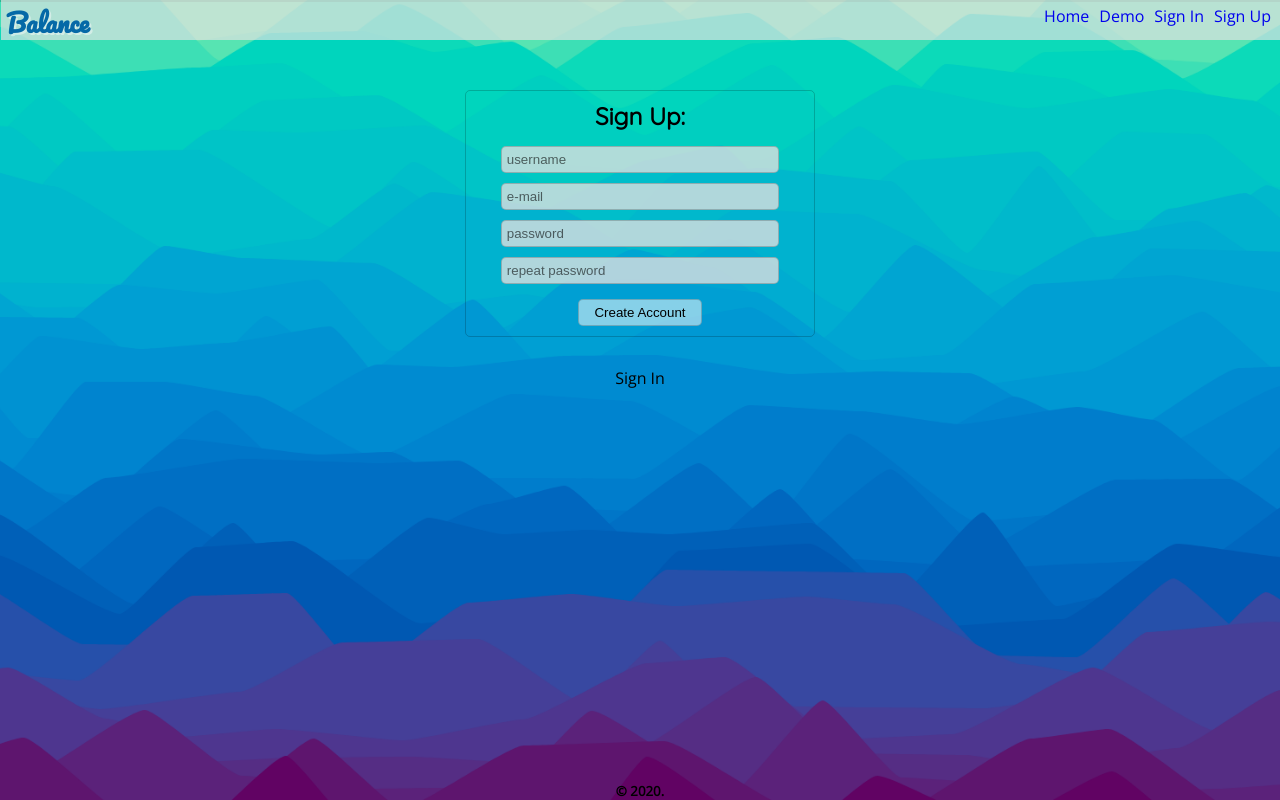
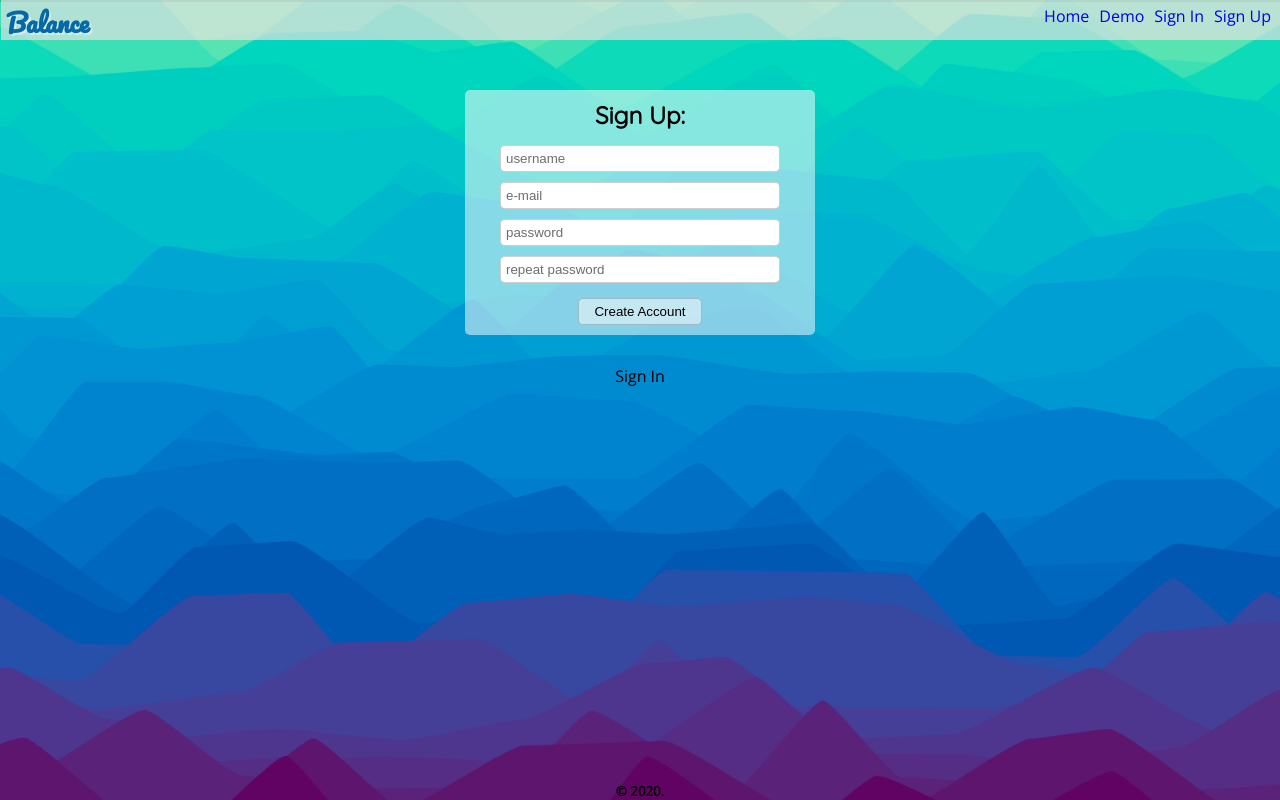
Before and after one commit to Cosmic-Noir/balance-app, a React (Create React App) app: page /signUp in a window 1280 px wide. Built offline with nearby package versions, Linux system fonts and the light colour scheme.

Commit message:
Adjust widths

```diff
--- a/src/App.css
+++ b/src/App.css
@@ -61,7 +61,7 @@ input:focus {
 input,
 select,
 option {
-  background-color: rgba(224, 224, 224, 0.788);
+  background-color: white;
   border: 1px solid rgba(0, 0, 0, 0.192);
   border-radius: 5px;
   color: black;
@@ -74,6 +74,11 @@ main {
   flex: 1 0 auto;
   justify-content: center;
   align-items: center;
+}
+
+.opaqueBack {
+  border-radius: 5px;
+  background-color: rgba(251, 251, 251, 0.534);
 }
 
 /* Global class sytles */
@@ -97,7 +102,6 @@ main {
 }
 
 .formBorder {
-  border: 1px solid rgba(0, 0, 0, 0.192);
   border-radius: 5px;
   margin: 30px 0px;
   max-width: 350px;
--- a/src/components/budget/budget.css
+++ b/src/components/budget/budget.css
@@ -1,5 +1,5 @@
 .budgetReport {
-  min-width: 80%;
+  width: 80%;
   border-radius: 5px;
   background-color: rgba(251, 251, 251, 0.534);
   margin: 0 auto;
@@ -52,7 +52,7 @@
 
 @media screen and (min-width: 900px) {
   .budgetReport {
-    min-width: 50%;
+    width: 50%;
   }
   .wrapper {
     display: flex;
--- /dev/null
+++ b/src/components/createBudget/createBudget.css
@@ -0,0 +1,7 @@
+.createBudget {
+  border-radius: 5px;
+  background-color: rgba(251, 251, 251, 0.534);
+  margin: 30px auto 0px;
+  padding: 10px;
+  width: 80%;
+}
--- a/src/components/createBudget/createBudget.js
+++ b/src/components/createBudget/createBudget.js
@@ -3,6 +3,9 @@ import React, { Component } from "react";
 
 /* Custom Components */
 import Budget from "../budget/budget";
+
+/* Styling & Images */
+import "./createBudget.css";
 
 /* Context */
 import balanceContext from "../../balanceContext";
--- a/src/components/signIn/signIn.js
+++ b/src/components/signIn/signIn.js
@@ -81,12 +81,12 @@ class SignIn extends Component {
   render() {
     return (
       <div
-        className="flex-column signIn"
+        className="flex-column signIn "
         data-aos="fade-in"
         data-aos-duration="1000"
       >
         <form
-          className="flex-column formBorder"
+          className="flex-column formBorder opaqueBack"
           onSubmit={e => {
             this.handleSubmit(e);
           }}
--- a/src/components/signUp/signUp.js
+++ b/src/components/signUp/signUp.js
@@ -97,7 +97,7 @@ class SignUp extends Component {
     return (
       <div className="flex-column" data-aos="fade-in" data-aos-duration="1000">
         <form
-          className="flex-column formBorder"
+          className="flex-column formBorder opaqueBack"
           onSubmit={e => {
             this.handlSubmit(e);
           }}
```
